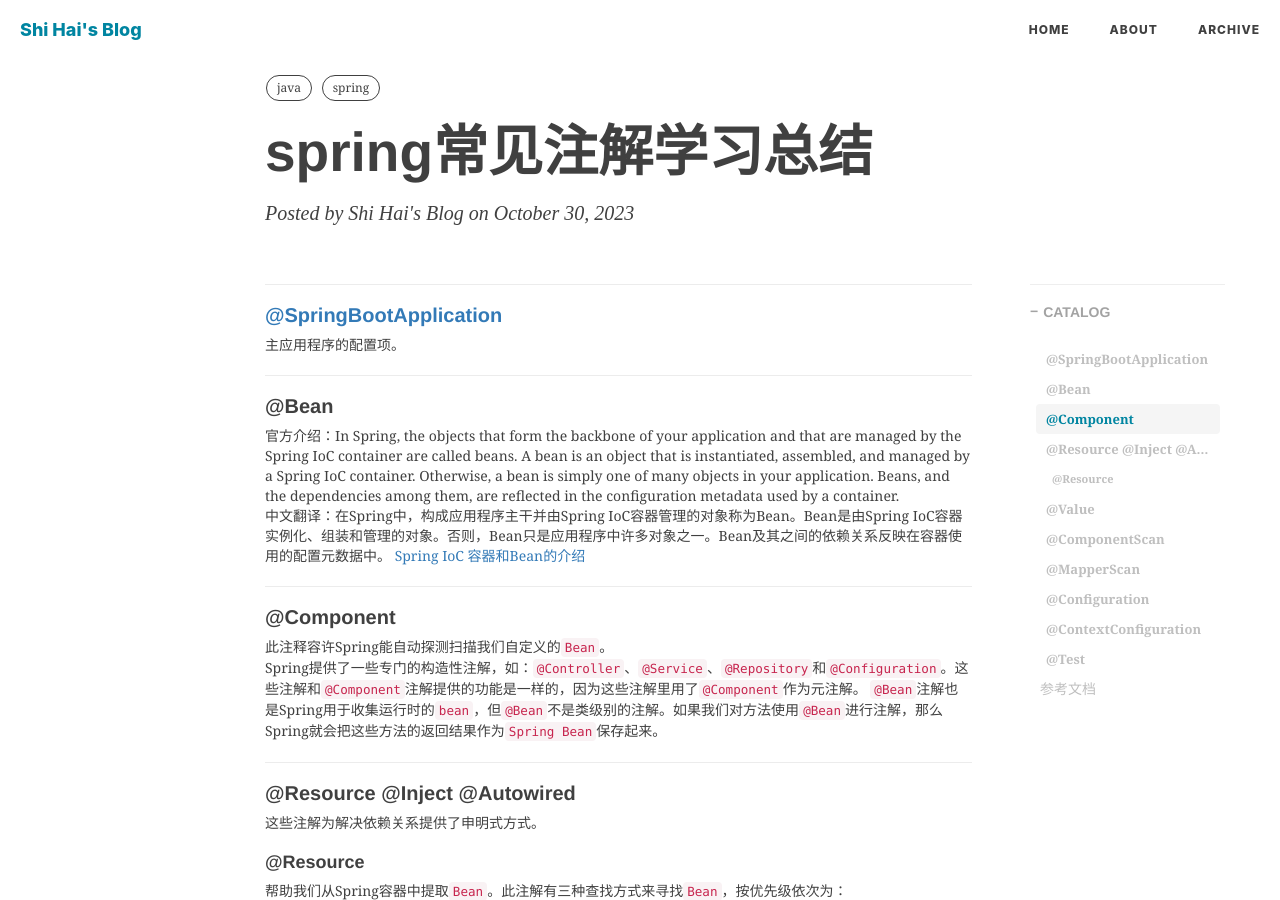
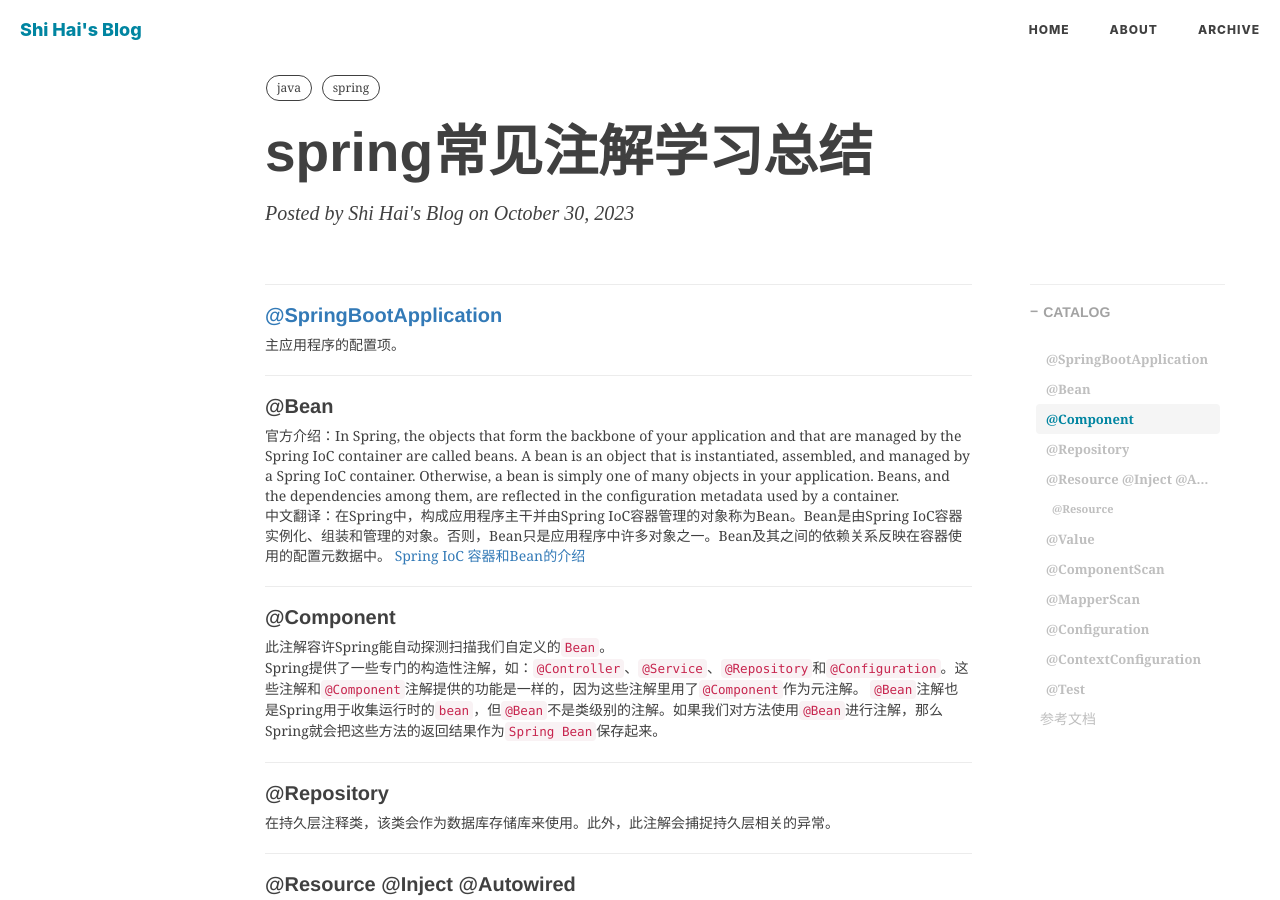
Before and after one commit to shihai1991/shihai1991.github.io, a Jekyll site: the page built from _posts/2023-10-30-spring常见注解学习总结.md, in a window 1280 px wide and 900 px high. Built offline with Jekyll 4.4.1, drawn with Linux system fonts in a browser that asks for light colours; nearby versions of some CDN libraries; comment, search, counter and statistics services are not loaded; some of the changed text lies outside the part shown.

Commit message:
Update 2023-10-30-spring常见注解学习总结.md

```diff
--- a/_posts/2023-10-30-spring常见注解学习总结.md
+++ b/_posts/2023-10-30-spring常见注解学习总结.md
@@ -19,9 +19,12 @@ time: '2023.10.30 20:29:00'
 [Spring IoC 容器和Bean的介绍](https://docs.spring.io/spring-framework/reference/core/beans/introduction.html)
 
 ## @Component
-此注释容许Spring能自动探测扫描我们自定义的`Bean`。
+此注解容许Spring能自动探测扫描我们自定义的`Bean`。
 Spring提供了一些专门的构造性注解，如：`@Controller`、`@Service`、`@Repository`和`@Configuration`。这些注解和`@Component`注解提供的功能是一样的，因为这些注解里用了`@Component`作为元注解。
 `@Bean`注解也是Spring用于收集运行时的`bean`，但`@Bean`不是类级别的注解。如果我们对方法使用`@Bean`进行注解，那么Spring就会把这些方法的返回结果作为`Spring Bean`保存起来。
+
+## @Repository
+在持久层注释类，该类会作为数据库存储库来使用。此外，此注解会捕捉持久层相关的异常。
 
 ## @Resource @Inject @Autowired
 这些注解为解决依赖关系提供了申明式方式。
@@ -150,4 +153,5 @@ public class SpringContextTest {
 - [Spring @Component Annotation](https://www.baeldung.com/spring-component-annotation)
 - [A Quick Guide to Spring @Value](https://www.baeldung.com/spring-value-annotation)
 - [MyBatis with Spring](https://www.baeldung.com/spring-mybatis)
+- [@Component vs @Repository and @Service in Spring](https://www.baeldung.com/spring-component-repository-service)
 - [How to read JSON data in Spring Boot and write to a database](https://www.danvega.dev/blog/2017/07/05/read-json-data-spring-boot-write-database)
```
